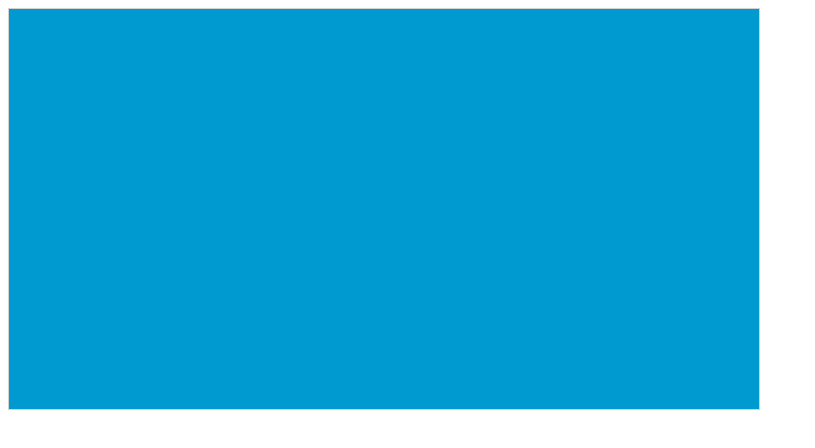
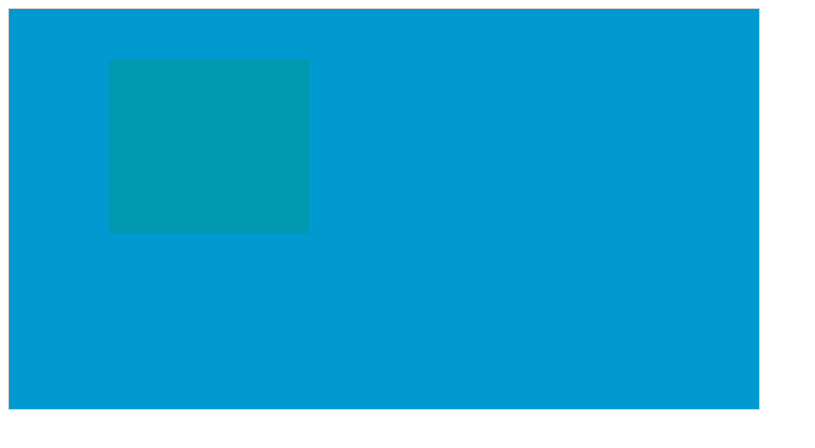
Before and after one commit to edpackard/croccer, a plain HTML site: page index.html in a window 1280 px wide. Shown: the whole page, without its empty margins (0-815 px from the left). Drawn offline with Linux system fonts and the light colour scheme.

Commit message:
add game loop

```diff
--- a/croccer.js
+++ b/croccer.js
@@ -9,6 +9,18 @@ function init() {
   canvas = document.getElementById("canvas");
   context = canvas.getContext("2d");
   background();
+  window.requestAnimationFrame(gameLoop);
+}
+
+function gameLoop(timeStamp) {
+  draw();
+  window.requestAnimationFrame(gameLoop);
+}
+
+function draw() {
+  let randomColor = Math.random() > 0.5 ? "#ff8080" : "#0099b0";
+  context.fillStyle = randomColor;
+  context.fillRect(100, 50, 200, 175);
 }
 
 function background() {
```
Also changed, not shown: index.html (+1 -2 lines).
